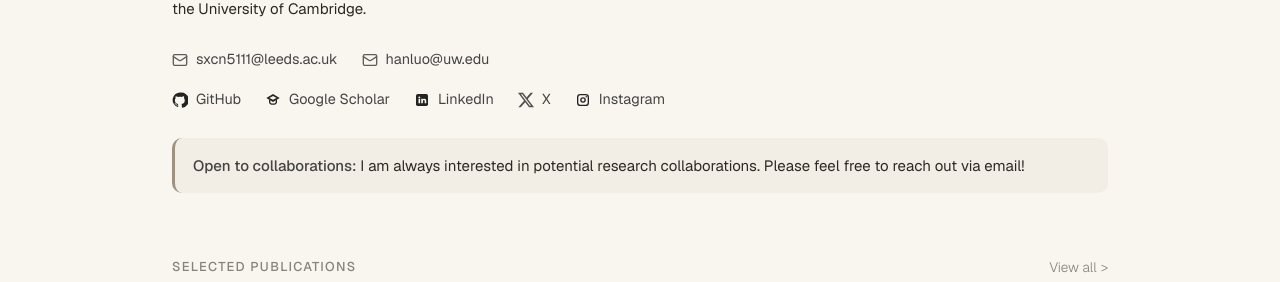
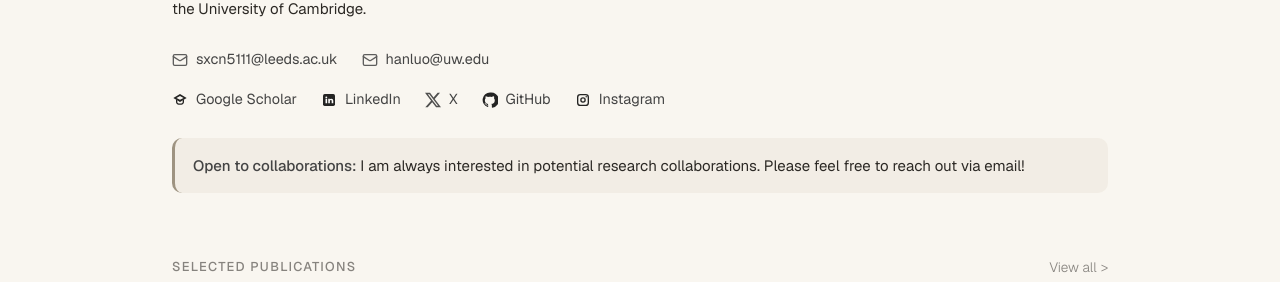
Before and after one commit to lhannnn/lhannnn.github.io, a Jekyll site: the page built from index.html, in a window 1280 px wide. Shown: the part 310-592 px from the top of the page. Built offline with Jekyll 4.4.1, drawn with Linux system fonts in a browser that asks for light colours; nearby versions of some CDN libraries; some web fonts are replaced.

Commit message:
Order profile links with Google Scholar first and GitHub before Instagram

```diff
--- a/_includes/footer.html
+++ b/_includes/footer.html
@@ -13,10 +13,11 @@
       <div class="md:col-span-7">
         <p>
           <a class="footer-text footer-link" href="mailto:{{ site.author.email }}"><i data-lucide="mail" class="mr-2 h-[.95em] w-[.95em]"></i>Email</a><br>
-          {% if site.links.github and site.links.github != "" %}<a class="footer-text footer-link" target="_blank" rel="noopener noreferrer" href="{{ site.links.github }}"><img src="{{ '/assets/images/icons/github.svg' | relative_url }}" alt="" class="footer-social-icon">GitHub</a>{% endif %}{% if site.links.google_scholar and site.links.google_scholar != "" %}<br>
+          {% if site.links.google_scholar and site.links.google_scholar != "" %}
           <a class="footer-text footer-link" target="_blank" rel="noopener noreferrer" href="{{ site.links.google_scholar }}"><img src="{{ '/assets/images/icons/google-scholar.svg' | relative_url }}" alt="" class="footer-social-icon">Google Scholar</a>{% endif %}{% if site.links.linkedin and site.links.linkedin != "" %}<br>
           <a class="footer-text footer-link" target="_blank" rel="noopener noreferrer" href="{{ site.links.linkedin }}"><img src="{{ '/assets/images/icons/linkedin.svg' | relative_url }}" alt="" class="footer-social-icon">LinkedIn</a>{% endif %}<br>
           {% if site.links.x and site.links.x != "" %}<a class="footer-text footer-link" target="_blank" rel="noopener noreferrer" href="{{ site.links.x }}"><img src="{{ '/assets/images/icons/x.svg' | relative_url }}" alt="" class="footer-social-icon">X</a><br>{% endif %}
+          {% if site.links.github and site.links.github != "" %}<a class="footer-text footer-link" target="_blank" rel="noopener noreferrer" href="{{ site.links.github }}"><img src="{{ '/assets/images/icons/github.svg' | relative_url }}" alt="" class="footer-social-icon">GitHub</a><br>{% endif %}
           <a class="footer-text footer-link" {% if site.links.instagram and site.links.instagram != "" %}target="_blank" rel="noopener noreferrer" href="{{ site.links.instagram }}"{% else %}href="#" aria-disabled="true"{% endif %}><img src="{{ '/assets/images/icons/instagram.svg' | relative_url }}" alt="" class="footer-social-icon">Instagram</a>
         </p>
       </div>
--- a/index.html
+++ b/index.html
@@ -34,11 +34,6 @@ description: Personal academic website of Han Luo, a Computer Science undergradu
       </a>
     </div>
     <div class="home-contact-row home-profile-links">
-      {% if site.links.github and site.links.github != "" %}
-      <a href="{{ site.links.github }}" class="home-contact-link" target="_blank" rel="noopener noreferrer">
-        <img src="{{ '/assets/images/icons/github.svg' | relative_url }}" class="home-contact-icon" alt="">GitHub
-      </a>
-      {% endif %}
       {% if site.links.google_scholar and site.links.google_scholar != "" %}
       <a href="{{ site.links.google_scholar }}" class="home-contact-link" target="_blank" rel="noopener noreferrer">
         <img src="{{ '/assets/images/icons/google-scholar.svg' | relative_url }}" class="home-contact-icon" alt="">Google Scholar
@@ -52,6 +47,11 @@ description: Personal academic website of Han Luo, a Computer Science undergradu
       {% if site.links.x and site.links.x != "" %}
       <a href="{{ site.links.x }}" class="home-contact-link" target="_blank" rel="noopener noreferrer">
         <img src="{{ '/assets/images/icons/x.svg' | relative_url }}" class="home-contact-icon" alt="">X
+      </a>
+      {% endif %}
+      {% if site.links.github and site.links.github != "" %}
+      <a href="{{ site.links.github }}" class="home-contact-link" target="_blank" rel="noopener noreferrer">
+        <img src="{{ '/assets/images/icons/github.svg' | relative_url }}" class="home-contact-icon" alt="">GitHub
       </a>
       {% endif %}
       {% if site.links.instagram and site.links.instagram != "" %}
```
